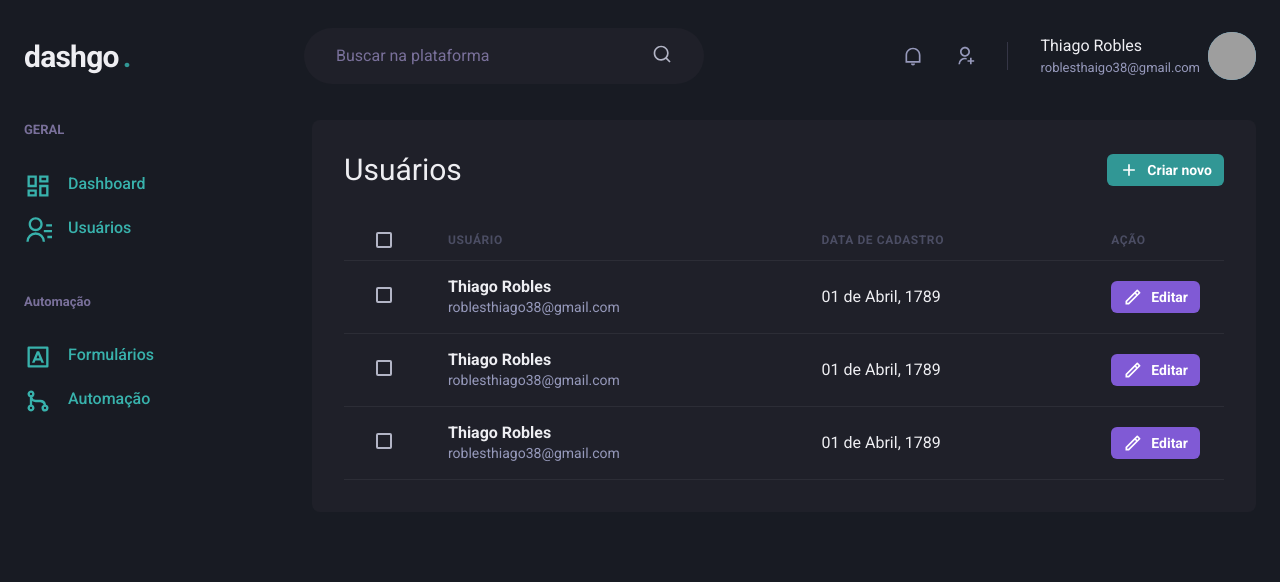
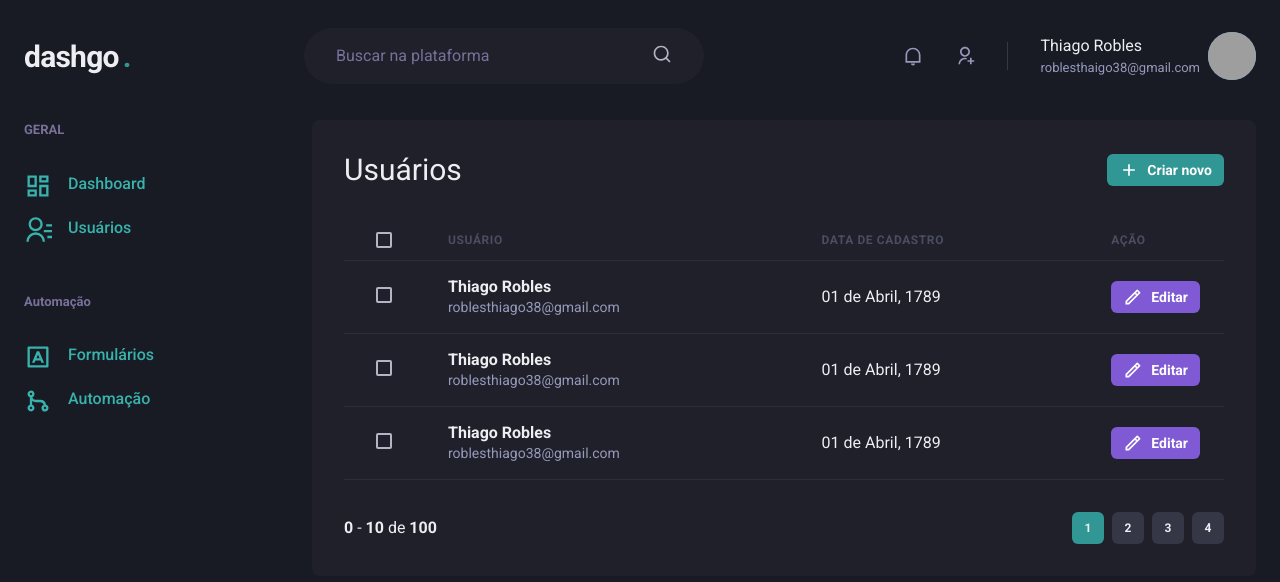
Before and after one commit to trsp400/dashgo, a Next.js app: page /users in a window 1280 px wide. Shown: the top 582 px of the page. Built offline with nearby package versions, Linux system fonts and the light colour scheme; grey boxes are pictures that could not be loaded.

Commit message:
chore: create Pagination component

```diff
--- /dev/null
+++ b/src/components/Pagination.tsx
@@ -0,0 +1,63 @@
+import { Button, Stack, Box } from "@chakra-ui/react";
+
+export default function Pagination() {
+  return (
+    <Stack
+      direction="row"
+      mt="8"
+      justify="space-between"
+      align="center"
+      spacing="6"
+    >
+      <Box>
+        <strong>0</strong> - <strong>10</strong> de <strong>100</strong>
+      </Box>
+      <Stack direction="row" spacing="2">
+        <Button
+          size="sm"
+          fontSize="xs"
+          width="4"
+          bg="teal.500"
+          _hover={{
+            bg: "gray.500",
+          }}
+        >
+          1
+        </Button>
+        <Button
+          size="sm"
+          fontSize="xs"
+          width="4"
+          bg="gray.700"
+          _hover={{
+            bg: "gray.500",
+          }}
+        >
+          2
+        </Button>
+        <Button
+          size="sm"
+          fontSize="xs"
+          width="4"
+          bg="gray.700"
+          _hover={{
+            bg: "gray.500",
+          }}
+        >
+          3
+        </Button>
+        <Button
+          size="sm"
+          fontSize="xs"
+          width="4"
+          bg="gray.700"
+          _hover={{
+            bg: "gray.500",
+          }}
+        >
+          4
+        </Button>
+      </Stack>
+    </Stack>
+  );
+}
--- a/src/pages/users/index.tsx
+++ b/src/pages/users/index.tsx
@@ -15,6 +15,7 @@ import {
 } from "@chakra-ui/react";
 import { RiAddLine, RiPencilLine } from "react-icons/ri";
 import Header from "../../components/Header";
+import Pagination from "../../components/Pagination";
 import Sidebar from "../../components/Sidebar";
 
 export default function UserList() {
@@ -130,6 +131,8 @@ export default function UserList() {
               </Tr>
             </Tbody>
           </Table>
+
+          <Pagination />
         </Box>
       </Flex>
     </Box>
```
